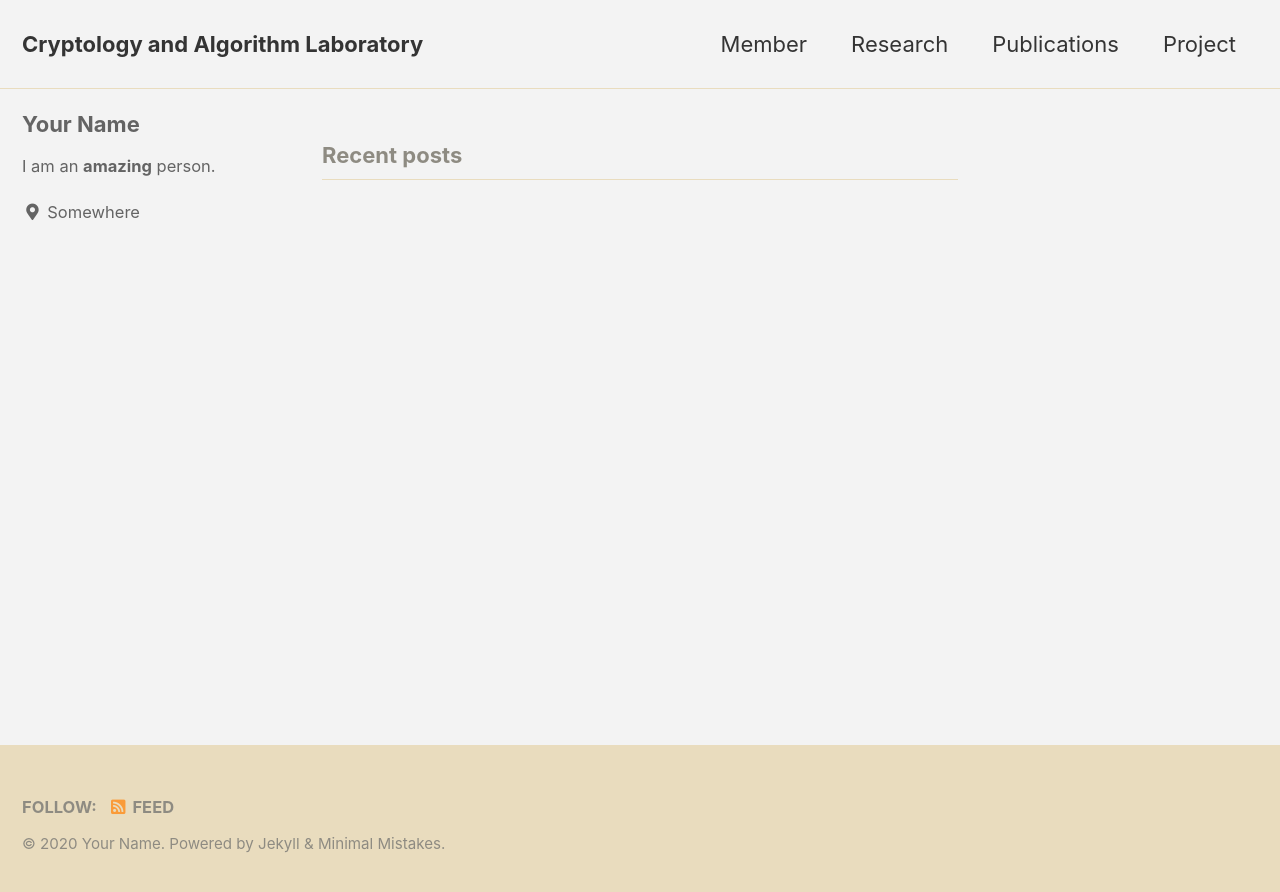
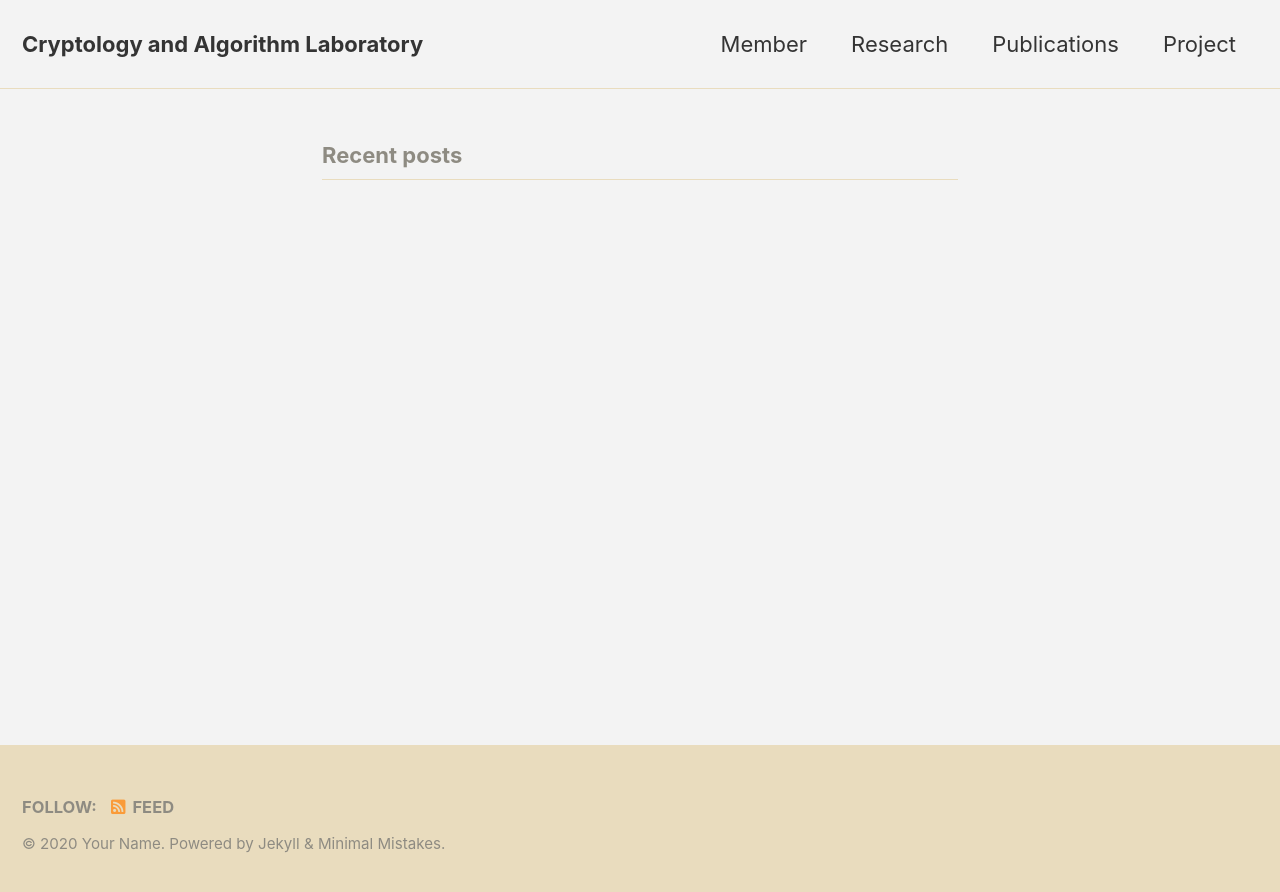
Before and after one commit to JaeHongSeo/jaehongseo.github.io, a Jekyll site: the page built from index.html, in a window 1280 px wide. Shown: the top 892 px of the page. Built offline with Jekyll 4.4.1, drawn with Linux system fonts in a browser that asks for light colours; cached includes are drawn as plain includes; the list of posts is cut into pages by our own code.

Commit message:
Update _config.yml

```diff
--- a/_config.yml
+++ b/_config.yml
@@ -92,32 +92,32 @@ analytics:
     anonymize_ip         : # true, false (default)
 
 
-# Site Author
-author:
-  name             : "Your Name"
-  avatar           : # path of avatar image, e.g. "/assets/images/bio-photo.jpg"
-  bio              : "I am an **amazing** person."
-  location         : "Somewhere"
-  email            :
-  links:
-    - label: "Email"
-      icon: "fas fa-fw fa-envelope-square"
-      # url: "mailto:your.name@email.com"
-    - label: "Website"
-      icon: "fas fa-fw fa-link"
-      # url: "https://your-website.com"
-    - label: "Twitter"
-      icon: "fab fa-fw fa-twitter-square"
-      # url: "https://twitter.com/"
-    - label: "Facebook"
-      icon: "fab fa-fw fa-facebook-square"
-      # url: "https://facebook.com/"
-    - label: "GitHub"
-      icon: "fab fa-fw fa-github"
-      # url: "https://github.com/"
-    - label: "Instagram"
-      icon: "fab fa-fw fa-instagram"
-      # url: "https://instagram.com/"
+# # Site Author
+# author:
+#   name             : "Your Name"
+#   avatar           : # path of avatar image, e.g. "/assets/images/bio-photo.jpg"
+#   bio              : "I am an **amazing** person."
+#   location         : "Somewhere"
+#   email            :
+#   links:
+#     - label: "Email"
+#       icon: "fas fa-fw fa-envelope-square"
+#       # url: "mailto:your.name@email.com"
+#     - label: "Website"
+#       icon: "fas fa-fw fa-link"
+#       # url: "https://your-website.com"
+#     - label: "Twitter"
+#       icon: "fab fa-fw fa-twitter-square"
+#       # url: "https://twitter.com/"
+#     - label: "Facebook"
+#       icon: "fab fa-fw fa-facebook-square"
+#       # url: "https://facebook.com/"
+#     - label: "GitHub"
+#       icon: "fab fa-fw fa-github"
+#       # url: "https://github.com/"
+#     - label: "Instagram"
+#       icon: "fab fa-fw fa-instagram"
+#       # url: "https://instagram.com/"
 
 # Site Footer
 footer:
@@ -274,7 +274,7 @@ defaults:
       path: ""
       type: category
     values:
-      layout: splash
+      layout: single
       author_profile: false
       read_time: false
       comments: # true
```
